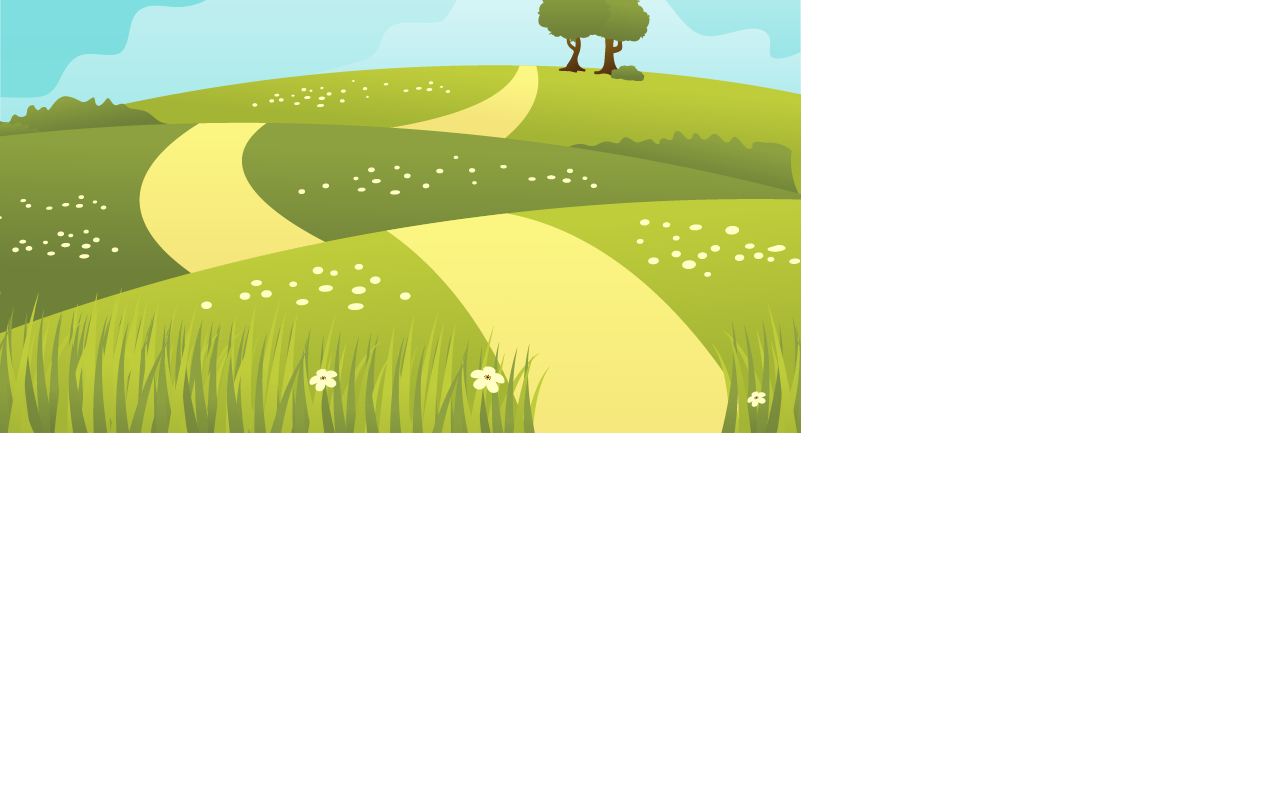
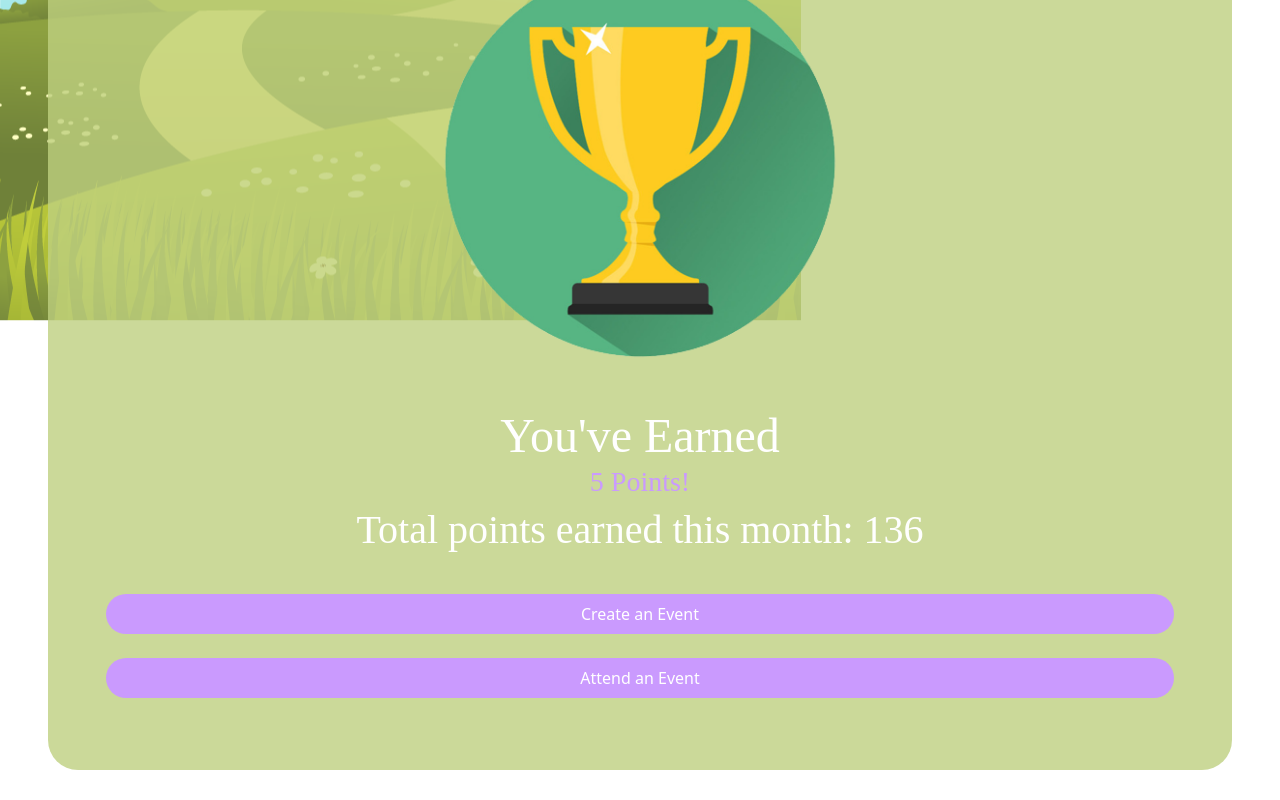
Before and after one commit to TommyHacker/enviromates-client, a React app: page /user in a window 1280 px wide. Shown: the part 600-1400 px from the top of the page. Before the commit the page ends 1033 px from the top, so only its background shows below. Built offline with nearby package versions, Linux system fonts and the light colour scheme; no server answers; a web font is replaced by a local one.

Commit message:
added CSS to User page and ImageUpload

```diff
--- a/public/styles/css/main.css
+++ b/public/styles/css/main.css
@@ -22,19 +22,13 @@ h4, h5, h6, p{
 }
 
 .contentbg {
-    background-color: #E5CCFF;
-    background: rgba(218, 143, 255, 0.5);
+    /* background-color: #E5CCFF; */
+    background: rgb(190, 208, 128, .8);
     margin: 30px;
     border-radius: 30px;
 
 }
 
-.usergreet {
-    margin-top: 50px;
-    font-size: 60px;
-    text-align: center;
-    color: white;
-}
 #root{
     margin: 0;
     padding: 0;
@@ -52,14 +46,8 @@ body {
     overflow-y: scroll;
 }
 
-.usergreet2 {
-    text-align: center;
-    color: white;
-}
-
-
 .streak {
-    color: #E5CCFF;
+    color: #CA9AFE;
 }
 
 .streak-img {
@@ -67,26 +55,11 @@ body {
     margin-left: auto;
     margin-right: auto;
     width: 50%;
-    /* animation: streak;
-    animation-duration: 5s; */
     animation-name: spin;
-  animation-duration: 1s;
-  animation-iteration-count: 1;
-  animation-timing-function: linear;
+    animation-duration: 1s;
+    animation-iteration-count: 1;
+    animation-timing-function: linear;
 
-}
-
-.content {
-    text-align: center;
-    padding: 30px;
-}
-
-.points {
-    text-align: center;
-    color: white;
-    /* background-color: white;
-    border: 2px white solid;
-    margin: 40px; */
 }
 
 body::-webkit-scrollbar {
--- a/src/components/AnimatedRoutes/index.jsx
+++ b/src/components/AnimatedRoutes/index.jsx
@@ -14,7 +14,7 @@ function AnimatedRoutes() {
 				<Route path='/' element={<Layout />}>
 					<Route path='/' element={<Pages.Home />} />
 					<Route path='/login' element={<Pages.Login />} />
-					<Route path='/username' element={<Pages.User />} />
+					<Route path='/user' element={<Pages.User />} />
 					<Route path='/create-event' element={<Pages.CreateEvent />} />
 					<Route path='/attend-event' element={<Pages.AttendEvent />} />
 					<Route path='/completed-event' element={<Pages.CompletedEvent />} />
--- a/src/components/ImageUpload/index.jsx
+++ b/src/components/ImageUpload/index.jsx
@@ -35,25 +35,25 @@ export default function ImageUpload() {
         }) => (
           // write your building UI
           <Row className="upload__image-wrapper">
-            <Col className='mb-2'>
-              <Button
+            <Col className='mb-4'>
+              <button
                 className='navBtn'
                 style={isDragging ? { color: '#BED080' } : undefined}
                 onClick={onImageUpload}
                 {...dragProps}
               >
                 Click or Drop here
-              </Button>
+              </button>
             </Col>
-            <Col>
-              <Button className='navBtn' onClick={onImageRemoveAll} >Remove all images</Button>
+            <Col className='mb-4'>
+              <button className='navBtn' onClick={onImageRemoveAll}>Remove all images</button>
             </Col>
             {imageList.map((image, index) => (
               <div key={index} className="image-item">
-                <Image src={image['data_url']} alt="" width="100" />
-                <div className="image-item__btn-wrapper">
-                  <Button className='navBtn' onClick={() => onImageUpdate(index)}>Update</Button>
-                  <Button className='navBtn' onClick={() => onImageRemove(index)}>Remove</Button>
+                <Image src={image['data_url']} alt="" width="100" className="mx-4" />
+                <div className="mt-2 image-item__btn-wrapper">
+                  <button className='navBtn mt-3 me-3' onClick={() => onImageUpdate(index)}>Update Image</button>
+                  <button className='navBtn' onClick={() => onImageRemove(index)}>Remove Image</button>
                 </div>
               </div>
             ))}
--- a/src/pages/Home/index.js
+++ b/src/pages/Home/index.js
@@ -17,7 +17,7 @@ export default function Home() {
   function timer(){
     setTimeout(() => {
       navigate('/login')
-      }, 1500)
+      }, 1100)
   }
 
 	return (
--- a/src/pages/User/index.js
+++ b/src/pages/User/index.js
@@ -1,33 +1,31 @@
 import React from 'react';
 import { useNavigate } from 'react-router-dom';
+import { useSelector } from 'react-redux';
 import Button from 'react-bootstrap/Button';
 import Container from 'react-bootstrap/Container';
 import { Map } from '../../components';
 import trophy from '../../assets/images/trophy.png'
 import { motion } from 'framer-motion'
+import { Row } from 'react-bootstrap';
 
 export default function User() {
+	const user = useSelector((state) => state.user);
 	const navigate = useNavigate();
+
+	function timerCreate(){
+		setTimeout(() => {
+		  navigate('/create-event')
+		  }, 1100)
+	}
+
+	function timerJoin(){
+		setTimeout(() => {
+		  navigate('/events')
+		  }, 1100)
+	}
 
 	return (
 		<>
-		<div className="contentbg">
-			<h1 className="usergreet">Hello (User)!</h1>
-			<br/>
-			<br/>
-			<div>
-			<h2 className="usergreet2">Daily Login Streak Day <h2 className="streak">Two</h2></h2>
-			<br/>
-			<img src={trophy} className="streak-img"/>
-			<br/>
-			<br/>
-			<h3 className="usergreet2">You've Earned <h3 className="streak">5 Points!</h3></h3>
-			<br/>
-			<br/>
-			<h3 className="points">Total points earned this month: 136</h3>
-			</div>
-
-			<Container className="content">
 			<motion.div
 				initial={{opacity: 0, }}
 				animate={{opacity: 1}}
@@ -35,29 +33,29 @@ export default function User() {
 				exit={{opacity: 0}}
 				style={{ margin: 'auto', height:'100%'}}
 				>
-				</motion.div>
-
-				{/* <h2>Welcome there, {username}!</h2> */}
-				<br />
-				<br />
-				<Button className="navBtn" variant='info' onClick={() => navigate('/create-event')}>
-					Create an Event
-				</Button>
-				<Button className="navBtn" variant='info' onClick={() => navigate('/attend-event')}>
-					Attend an Event
-				</Button>
-				</Container>
-
-			<br/>
-			<br/>
-
-			{/* <Container>
-				<Map />
-			</Container> */}
-
+				<div className="mx-5 py-5 contentbg">
+					<h1 className="py-5 text-center display-1">Hello {user.username}!</h1>
+					<div>
+						<h2 className="mb-4 display-5 text-center">Daily Login <br/>Streak Day<h2 className="streak">Two</h2></h2>
+						<img src={trophy} className="pt-4 pb-5 streak-img"/>
+						<h3 className="display-5 text-center">You've Earned <h3 className="streak">5 Points!</h3></h3>
+						<h3 className="pb-3 display-6 text-center">Total points earned this month: 136</h3>
 					</div>
 
-
+					<Container className="content">
+						<Row className='m-4'>
+							<button className="navBtn" onClick={timerCreate}>
+							Create an Event
+							</button>
+						</Row>
+						<Row className='m-4'>
+							<button className="navBtn" onClick={timerJoin}>
+							Attend an Event
+							</button>
+						</Row>
+					</Container>
+				</div>
+			</motion.div>
 		</>
 	);
 }
```
Lines whose indentation alone changed are shown as unchanged.
